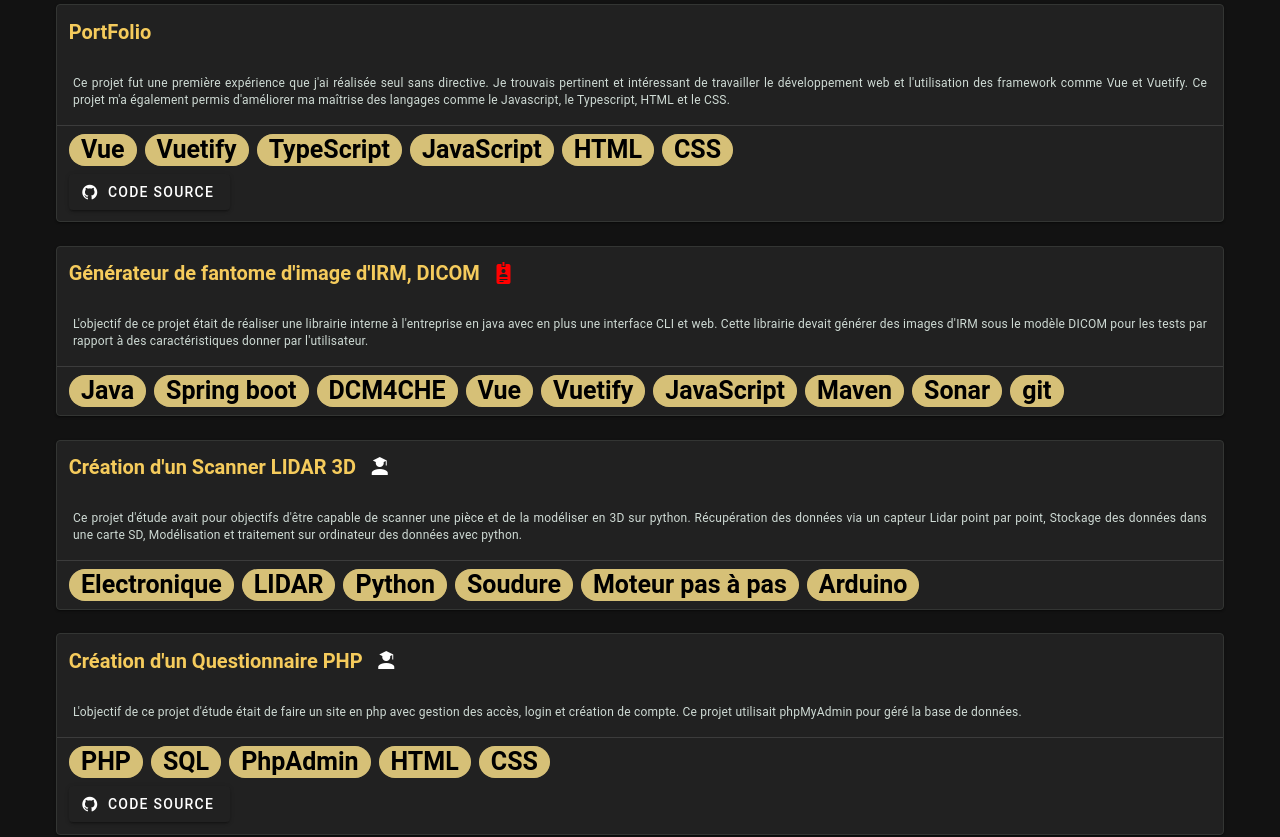
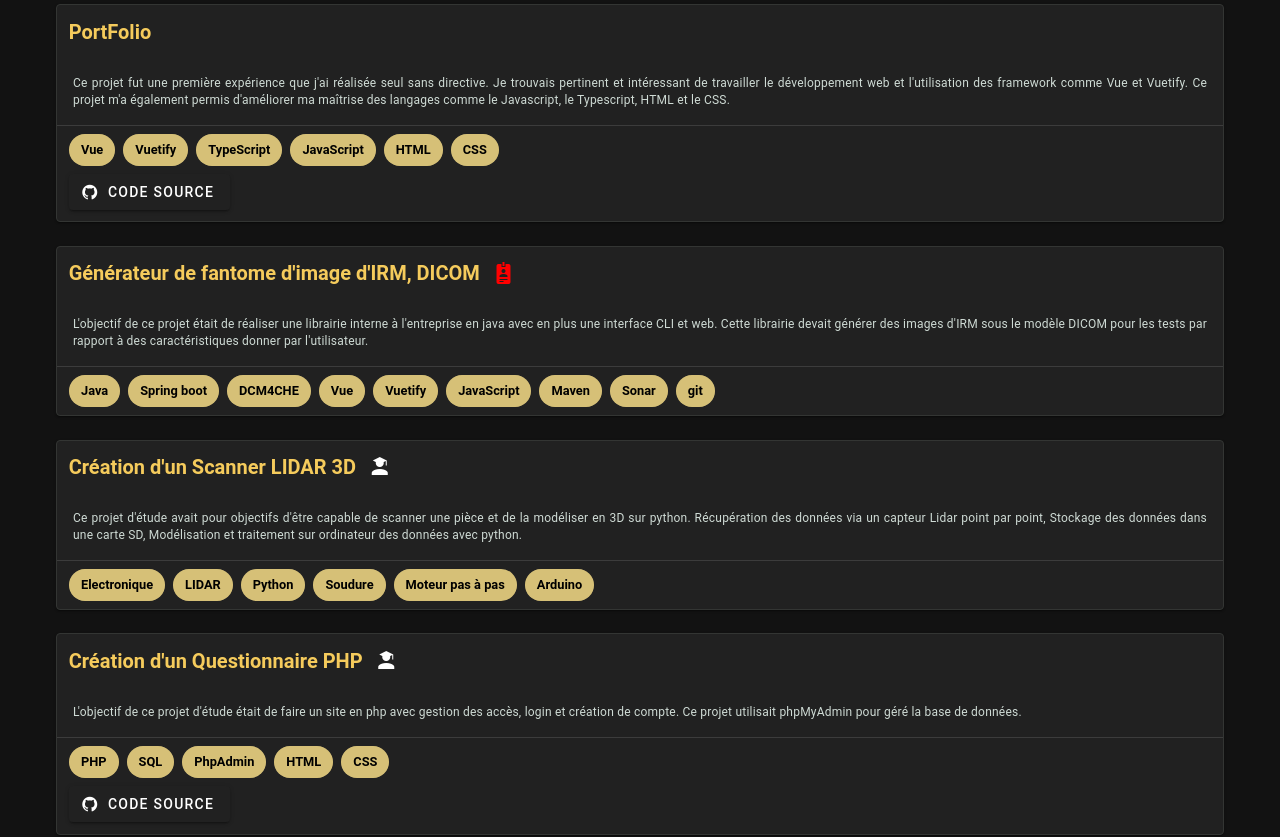
Before and after one commit to Gabafle/portfolio-PETER-Gabriel, a Vue app: page /#/home in a window 1280 px wide. Shown: the part 2060-2897 px from the top of the page. Built offline with nearby package versions, Linux system fonts and the light colour scheme.

Commit message:
Refactor and adapte chip texte

```diff
--- a/src/pages/homePages.vue
+++ b/src/pages/homePages.vue
@@ -699,7 +699,7 @@ const itemsParallax = ref([
   background-color: #f4db87;
   color: black;
   font-weight: bold;
-  font-size: clamp(8px, 2vw, 25px);
+  font-size: clamp(8px, 1vw, 15px);
   white-space: normal;
   word-break: break-word;
 }
```
Also changed, not shown: 4 other files (tests, documents, lock files or other folders).
